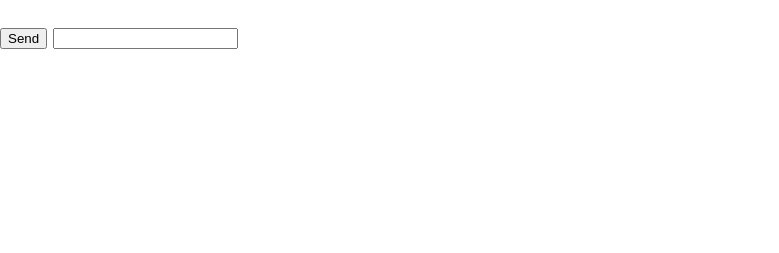
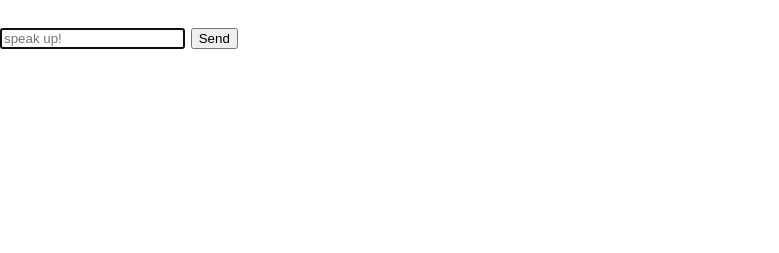
Before and after one commit to oneSIX/Kurier, an Electron app: page ClientApplication/index.html in a window 1280 px wide. Shown: the top 253 px of the page, without its empty margins (0-779 px from the left). Drawn offline with Linux system fonts and the light colour scheme.

Commit message:
pushing latest small

```diff
--- a/ClientApplication/index.html
+++ b/ClientApplication/index.html
@@ -1,11 +1,13 @@
 <!doctype html>
 <html>
+
 <head>
 	<meta charset="utf-8">
 
-		<title>Kurier Application</title>
+	<title>Kurier Chat</title>
 	<link rel="stylesheet" href="index.css">
 </head>
+
 <body>
 	<div class="container">
 		<header>
@@ -15,8 +17,10 @@
 		<div class="main">
 			<h2>
 				<div id=chatlog></div>
+				<input id="chat-input" type="text" placeholder="speak up!" autofocus/>
+
+
 				<button type="button" id="send-button" class="nav-button">Send</button>
-				<input type="text" id="message">
 				</h2>
 		</div>
 	</div>
@@ -25,4 +29,5 @@
 		require('./renderer-process/chat.js')
 	</script>
 </body>
+
 </html>
```
Also changed, not shown: ClientApplication/index.js (+5 -5 lines). Lines whose indentation alone changed are shown as unchanged.
